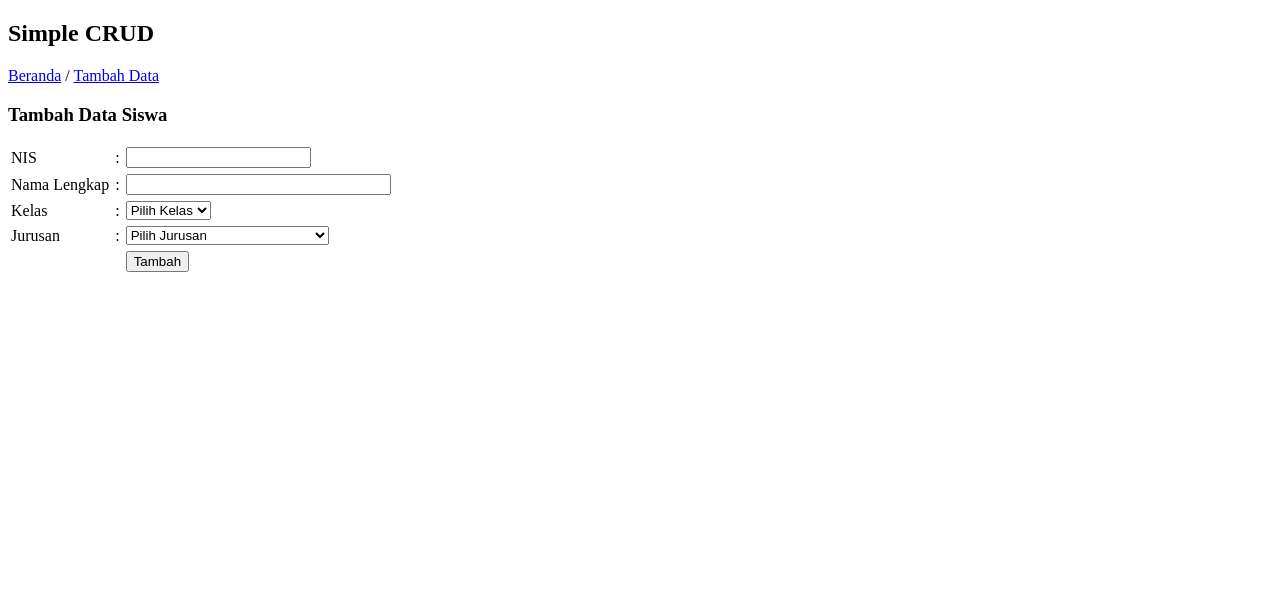
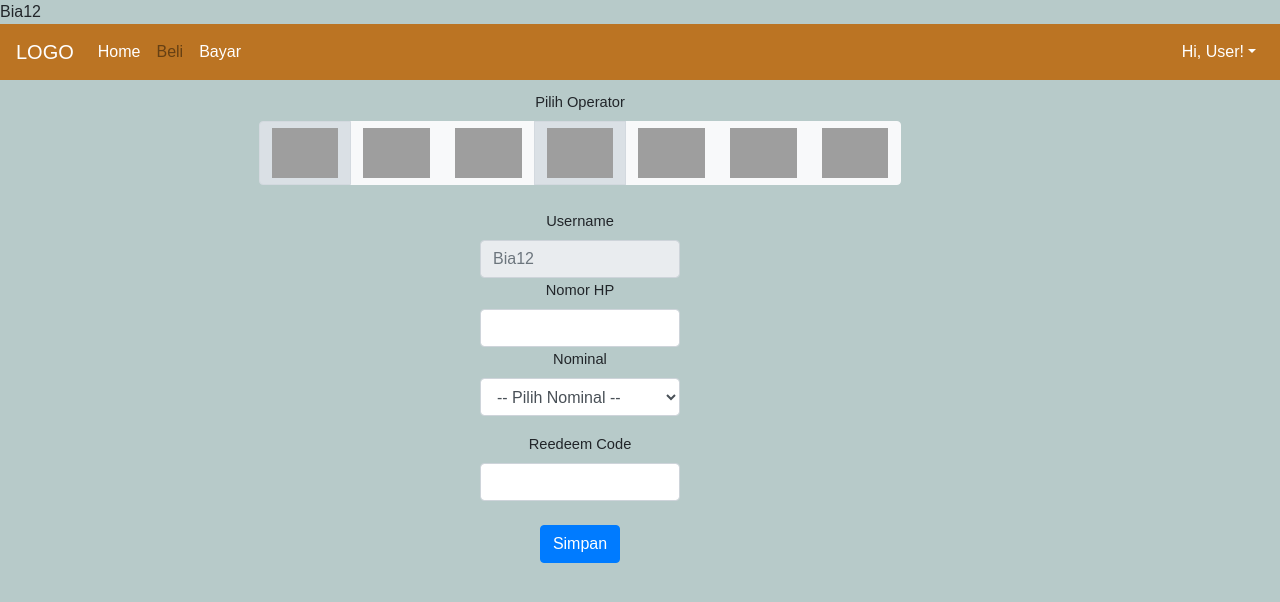
Before and after one commit to BudiyanaA/Phe-Cell, a PHP site: page /add.php in a window 1280 px wide. Shown: the top 602 px of the page. Run offline with PHP 8.4, Linux system fonts and the light colour scheme; a user stored in the database is signed in; grey boxes are pictures that could not be loaded.

Commit message:
update 4

```diff
--- a/add.php
+++ b/add.php
@@ -1,59 +1,105 @@
+<?php
+    /* daftar user baru*/
+    session_start();
+    if(!isset($_SESSION['username'])){
+        header('location:register.php');
+    }
+?>
 <!DOCTYPE html>
 <html>
 <head>
-	<title>Simple CRUD by TUTORIALWEB.NET</title>
+  <title>Pesanan</title>
+  <link rel="stylesheet" href="https://stackpath.bootstrapcdn.com/bootstrap/4.3.1/css/bootstrap.min.css" integrity="sha384-ggOyR0iXCbMQv3Xipma34MD+dH/1fQ784/j6cY/iJTQUOhcWr7x9JvoRxT2MZw1T" crossorigin="anonymous">
+  <script type="text/javascript" src="jquery.js"></script>
+  <script src="https://code.jquery.com/jquery-3.3.1.slim.min.js" integrity="sha384-q8i/X+965DzO0rT7abK41JStQIAqVgRVzpbzo5smXKp4YfRvH+8abtTE1Pi6jizo" crossorigin="anonymous"></script>
+  <script src="https://cdnjs.cloudflare.com/ajax/libs/popper.js/1.14.7/umd/popper.min.js" integrity="sha384-UO2eT0CpHqdSJQ6hJty5KVphtPhzWj9WO1clHTMGa3JDZwrnQq4sF86dIHNDz0W1" crossorigin="anonymous"></script>
+  <script src="https://stackpath.bootstrapcdn.com/bootstrap/4.3.1/js/bootstrap.min.js" integrity="sha384-JjSmVgyd0p3pXB1rRibZUAYoIIy6OrQ6VrjIEaFf/nJGzIxFDsf4x0xIM+B07jRM" crossorigin="anonymous"></script>
+  <!-- Latest compiled and minified JavaScript -->
+  <link rel="stylesheet" type="text/css" href="style.css">
 </head>
 <body>
-	<h2>Simple CRUD</h2>
+  <?php echo $_SESSION['username']; ?>
+	<nav class="navbar navbar-expand-lg navbar-light" style="background-color: #bb7423;" >
+        <button class="navbar-toggler" type="button" data-toggle="collapse" data-target="#navbarTogglerDemo03" aria-controls="navbarTogglerDemo03" aria-expanded="false" aria-label="Toggle navigation">
+          <span class="navbar-toggler-icon"></span>
+        </button>
+        <a class="navbar-brand" href="#" style="color: white">LOGO</a>
 
-	<p><a href="index.php">Beranda</a> / <a href="tambah.php">Tambah Data</a></p>
-
-	<h3>Tambah Data Siswa</h3>
-
-	<form action="tambah-proses.php" method="post">
-		<table cellpadding="3" cellspacing="0">
-			<tr>
-				<td>NIS</td>
-				<td>:</td>
-				<td><input type="text" name="nis" required></td>
-			</tr>
-			<tr>
-				<td>Nama Lengkap</td>
-				<td>:</td>
-				<td><input type="text" name="nama" size="30" required></td>
-			</tr>
-			<tr>
-				<td>Kelas</td>
-				<td>:</td>
-				<td>
-					<select name="kelas" required>
-						<option value="">Pilih Kelas</option>
-						<option value="X">X</option>
-						<option value="XI">XI</option>
-						<option value="XII">XII</option>
-					</select>
-				</td>
-			</tr>
-			<tr>
-				<td>Jurusan</td>
-				<td>:</td>
-				<td>
-					<select name="jurusan" required>
-						<option value="">Pilih Jurusan</option>
-						<option value="Teknik Komputer dan Jaringan">Teknik Komputer dan Jaringan</option>
-						<option value="Multimedia">Multimedia</option>
-						<option value="Akuntansi">Akuntansi</option>
-						<option value="Perbankan">Perbankan</option>
-						<option value="Pemasaran">Pemasaran</option>
-					</select>
-				</td>
-			</tr>
-			<tr>
-				<td>&nbsp;</td>
-				<td></td>
-				<td><input type="submit" name="tambah" value="Tambah"></td>
-			</tr>
-		</table>
-	</form>
+        <div class="collapse navbar-collapse" id="navbarTogglerDemo03">
+          <ul class="navbar-nav mr-auto mt-2 mt-lg-0">
+            <li class="nav-item active">
+              <a class="nav-link" href="#" style="color: white">Home</a>
+            </li>
+            <li class="nav-item">
+              <a class="nav-link" href="#" style="color: #664014">Beli <span class="sr-only">(current)</span></a>
+            </li>
+            <li class="nav-item">
+                <a class="nav-link" href="#" style="color: white">Bayar</a>
+            </li>
+          </ul>
+          <ul class="navbar-nav ml-auto">
+              <li class="nav-item dropdown">
+                  <a class="nav-link dropdown-toggle" href="#" id="navbarDropdown" role="button" data-toggle="dropdown" aria-haspopup="true" aria-expanded="false" style="color: white">Hi, User!</a>
+                  <div class="dropdown-menu" aria-labelledby="navbarDropdown">
+                    <a class="dropdown-item" href="#">Logout</a>
+                  </div>
+              </li>
+        </div>
+  </nav>
+	<div class="container" style="margin: 10px" align="center">
+		<form action="add_proses.php" method="post">
+			<label> Pilih Operator</label>
+			<br/>
+			<div class="btn-group btn-group-toggle" data-toggle="buttons">
+        <label class="btn btn-light active">
+          <input type="radio" name="provider" value="Tel1" autocomplete="off" checked> <img src="src/axis.png" height="50" alt="Telkomsel">
+        </label>
+        <label class="btn btn-light">
+          <input type="radio" name="provider" value="Ind2" autocomplete="off"> <img src="src/axis.png" height="50" alt="Indosar">
+        </label>
+        <label class="btn btn-light">
+      	  <input type="radio" name="provider" value="Xl03" autocomplete="off"> <img src="src/axis.png" height="50" alt="Xl">
+        </label>
+        <label class="btn btn-light active">
+          <input type="radio" name="provider" value="Axi4" autocomplete="off" checked> <img src="src/axis.png" height="50" alt="Axis">
+        </label>
+        <label class="btn btn-light">
+          <input type="radio" name="provider" value="Tri5" autocomplete="off"> <img src="src/axis.png" height="50" alt="Tri">
+        </label>
+        <label class="btn btn-light">
+      	  <input type="radio" name="provider" value="Sma6" autocomplete="off"> <img src="src/axis.png" height="50" alt="Smartfren">
+        </label>
+        <label class="btn btn-light">
+      	  <input type="radio" name="provider" value="Bol7" autocomplete="off"> <img src="src/axis.png" height="50" alt="Bolt">
+        </label>
+			</div>
+			<br>
+			<br/>
+      <div>
+        <label for="diskon">Username</label>
+        <input name="username" type="text" class="form-control" style="width: 200px" placeholder="<?php echo $_SESSION['username']; ?>"  readonly>
+			</div>
+      <div>
+        <label for="diskon">Nomor HP</label>
+        <input name="no_hp" type="text" class="form-control" style="width: 200px" >
+			</div>
+			<div class="form-group">
+        <label for="nom">Nominal</label>
+        <select name="nominal" class="form-control" id="nom" style="width: 200px">
+          <option value="0">-- Pilih Nominal --</option>
+          <option value="5000">5000</option>
+          <option value="10000">10000</option>
+          <option value="20000">20000</option>
+          <option value="50000">50000</option>
+        </select>
+			</div>
+			<div>
+        <label for="diskon">Reedeem Code</label>
+        <input name="diskon" type="text" class="form-control" style="width: 200px">
+			</div>
+			<br/>
+      <button type="submit" name="tambah" class="btn btn-primary">Simpan</button>
+		</form>
+  </div>
 </body>
 </html>
--- a/db_phecell.sql
+++ b/db_phecell.sql
@@ -40,7 +40,7 @@ create table if not exists promo(
 );
 -- add produk
 INSERT INTO promo VALUES
-('0000000000000000',0,DEFAULT),
+('',0,DEFAULT),
 ('1234567890123456',5000,DEFAULT),
 ('1231231231231231',7000,DEFAULT),
 ('4321432143214321',3000,DEFAULT),
@@ -69,7 +69,7 @@ create table pesanan(
     status_pengiriman boolean DEFAULT false,
     nomor_hp char(12) NOT NULL,
     nominal int(7),
-username char(20), id_produk char(4), kd_promo char(16) DEFAULT '0000000000000000', id_admin char(6),
+username char(20), id_produk char(4), kd_promo char(16) DEFAULT '', id_admin char(6),
 FOREIGN KEY (username) REFERENCES customer(username),
 FOREIGN KEY (id_produk) REFERENCES produk(id_produk),
 FOREIGN KEY (kd_promo) REFERENCES promo(kd_promo),
--- a/delete.php
+++ b/delete.php
@@ -11,7 +11,7 @@ if(isset($_GET['id'])){
 	$id = $_GET['id'];
 
 	//cek ke database apakah ada data siswa dengan siswa_id='$id'
-	$cek = mysql_query("SELECT siswa_id FROM siswa WHERE siswa_id='$id'") or die(mysql_error());
+	$cek = mysql_query("SELECT id_pesanan FROM pesanan WHERE id_pesanan='$id'") or die(mysql_error());
 
 	//jika data siswa tidak ada
 	if(mysql_num_rows($cek) == 0){
@@ -22,7 +22,7 @@ if(isset($_GET['id'])){
 	}else{
 
 		//jika data ada di database, maka melakukan query DELETE table siswa dengan kondisi WHERE siswa_id='$id'
-		$del = mysql_query("DELETE FROM siswa WHERE siswa_id='$id'");
+		$del = mysql_query("DELETE FROM pesanan WHERE id_pesanan='$id'");
 
 		//jika query DELETE berhasil
 		if($del){
--- a/status_transaksi.php
+++ b/status_transaksi.php
@@ -104,8 +104,8 @@
 											</div>
 										</td>
                     <td>
-                        <a class="edit" href="edit.php?id=<?php echo $data['id']; ?>">Edit</a> |
-                        <a class="hapus" href="hapus.php?id=<?php echo $data['id']; ?>">Hapus</a>
+                        <a class="edit" href="edit.php?id=<?php echo $data['id_pesanan']; ?>">Edit</a> |
+                        <a class="hapus" href="delete.php?id=<?php echo $data['id_pesanan']; ?>">Hapus</a>
                     </td>
                 </tr>
             <?php } ?>
```
Also changed, not shown: add_proses.php (+30 -26 lines), edit.php (+16 -26 lines), edit_proses.php (+3 -5 lines).
